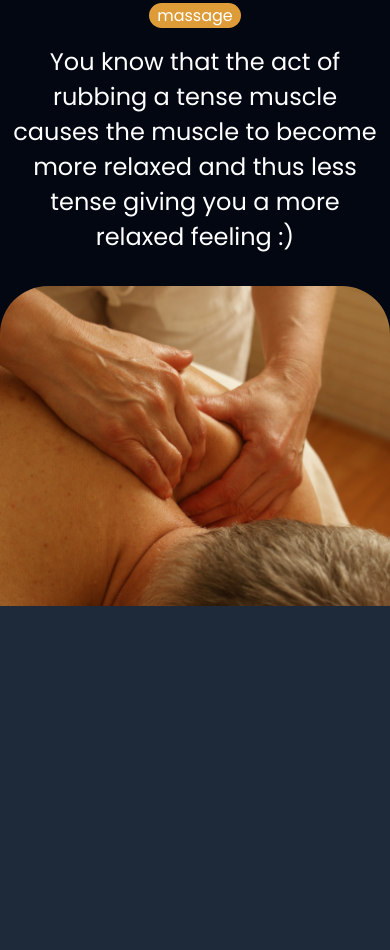
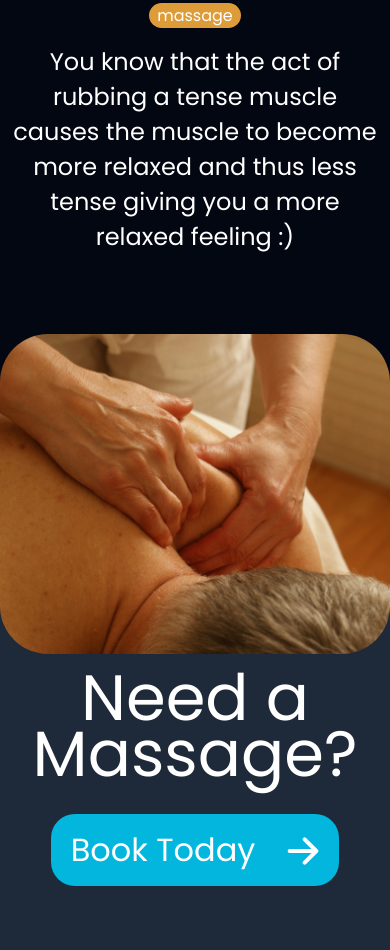
Before and after one commit to howlingunit/stefs-massage-website, a website: page static/index.html in a window 390 px wide. Shown: the part 4045-4995 px from the top of the page. Before the commit the page ends 4651 px from the top, so only its background shows below. Drawn offline with Linux system fonts and the light colour scheme.

Commit message:
bottom banner and other style updates

```diff
--- a/static/index.html
+++ b/static/index.html
@@ -79,5 +79,13 @@
     </div>
     <div class="tip-pic" style="background-image: url('./assets/massage.jpg');"></div>
   </article>
+
+  <article class="banner">
+    <h2>Need a Massage?</h2>
+    <a href="booking"><button class="CTAbutt">
+      <p>Book Today</p>
+      <svg fill="none" xmlns="http://www.w3.org/2000/svg"> <path d="M17.6667 2.33333L29.3334 14L17.6667 25.6667M2.66675 14H29.3334H2.66675Z" stroke="white" stroke-width="4" stroke-linecap="round" stroke-linejoin="round"/></svg>
+    </button></a>
+  </article>
 </body>
 </html>
--- a/static/style.css
+++ b/static/style.css
@@ -53,6 +53,7 @@ body{
   --CTAbutt-width: 20rem;
   --CTAbutt-height: 5rem;
 
+  --about-me-height: 100vh;
   --about-me-img-border-radius: 0 3rem 3rem 0;
   --about-me-img-height: 100%;
   --about-me-img-width: 80%;
@@ -69,16 +70,21 @@ body{
   --testimonial-text-p-font-size: 2.5rem;
   --testimonial-text-h1-font-size: 3.5rem;
 
+  --tip-height: 70vh;
   --tip-padding: 7rem 0 7rem 0;
   --tip-gap: 5rem;
   --tip-pic-width: 55%;
   --tip-pic-height: 100%;
   --tip-pic-border-radius: 3rem 0 0 3rem;
+  --tip-pic-top: 0;
   --tip-text-padding: 0 0 0 5rem;
   --tip-text-h1-font-size: 5rem;
   --tip-text-p-font-size: 2rem;
   --tip-text-align-items: flex-start;
   --tip-text-text-align: start;
+
+  --banner-h2-font-size: 6rem;
+  --banner-h2-margin-bottom: 0;
 }
 
 @media (max-width: 1200px) {
@@ -124,6 +130,7 @@ body{
     --CTAbutt-width: 18rem;
     --CTAbutt-height: 4.5rem;
 
+    --about-me-height: auto;
     --about-me-img-border-radius: 0 0 3rem 3rem;
     --about-me-img-height: 20rem;
     --about-me-img-width: 100%;
@@ -139,16 +146,21 @@ body{
     --testimonial-text-p-font-size: 1.5rem;
     --testimonial-text-h1-font-size: 3rem;
 
+    --tip-height: auto;
     --tip-padding: 0;
     --tip-gap: 2rem;
     --tip-pic-width: 100%;
     --tip-pic-height: 20rem;
-    --tip-pic-border-radius: 3rem 3rem 0 0;
+    --tip-pic-border-radius: 3rem 3rem 3rem 3rem;
+    --tip-pic-top: 3rem;
     --tip-text-padding: 0 0.5rem 0 0.5rem;
     --tip-text-h1-font-size: 4rem;
     --tip-text-p-font-size: 1.5rem;
     --tip-text-align-items: center;
     --tip-text-text-align: center;
+
+    --banner-h2-font-size: 4rem;
+    --banner-h2-margin-bottom: 2rem;
 
 
   }
@@ -176,7 +188,6 @@ h1 {
   flex-direction: column;
   align-items: center;
   justify-content: var(--dimmer-justify-content);
-  gap: ;
 }
 
 article {
@@ -293,7 +304,7 @@ nav>h1 {
 }
 .about-me {
   overflow: hidden;
-  height: auto;
+  height: var(--about-me-height);
 }
 
 .about-me-text {
@@ -384,7 +395,7 @@ nav>h1 {
 }
 
 .tip {
-  height: auto;
+  height: var(--tip-height);
   justify-content: space-between;
   align-items: flex-start;
   gap: var(--tip-gap);
@@ -400,6 +411,7 @@ nav>h1 {
   background-size: cover;
   flex-grow: 4;
   background-color: #0085a3;
+  top: var(--tip-pic-top);
 }
 
 .tip-text {
@@ -430,3 +442,17 @@ nav>h1 {
   border-radius: 3rem;
   margin-bottom: 1rem;
 }
+
+.banner {
+  height: auto;
+  padding: 4rem 0rem 4rem 0;
+
+  justify-content: space-around;
+  text-align: center;
+
+}
+.banner>h2 {
+  font-size: var(--banner-h2-font-size);
+  line-height: 3.5rem;
+  margin-bottom: var(--banner-h2-margin-bottom);
+}
```
